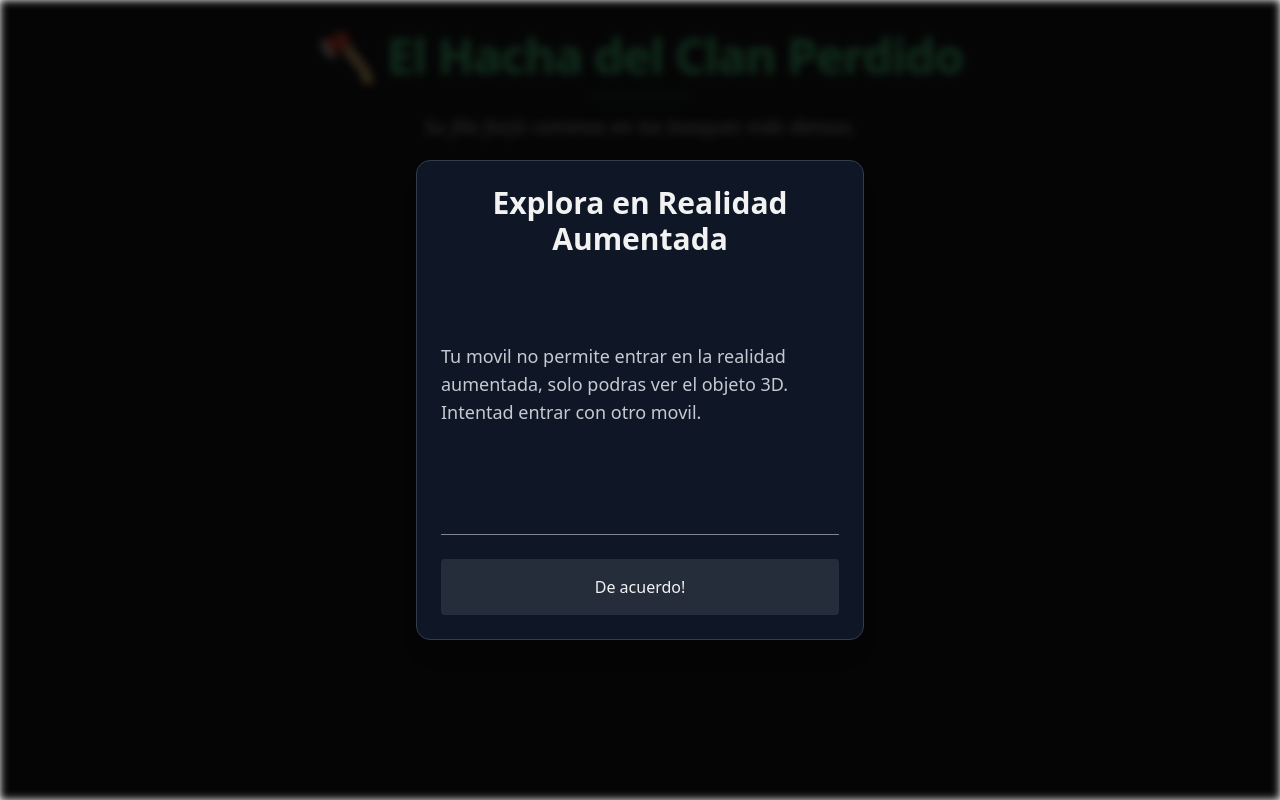
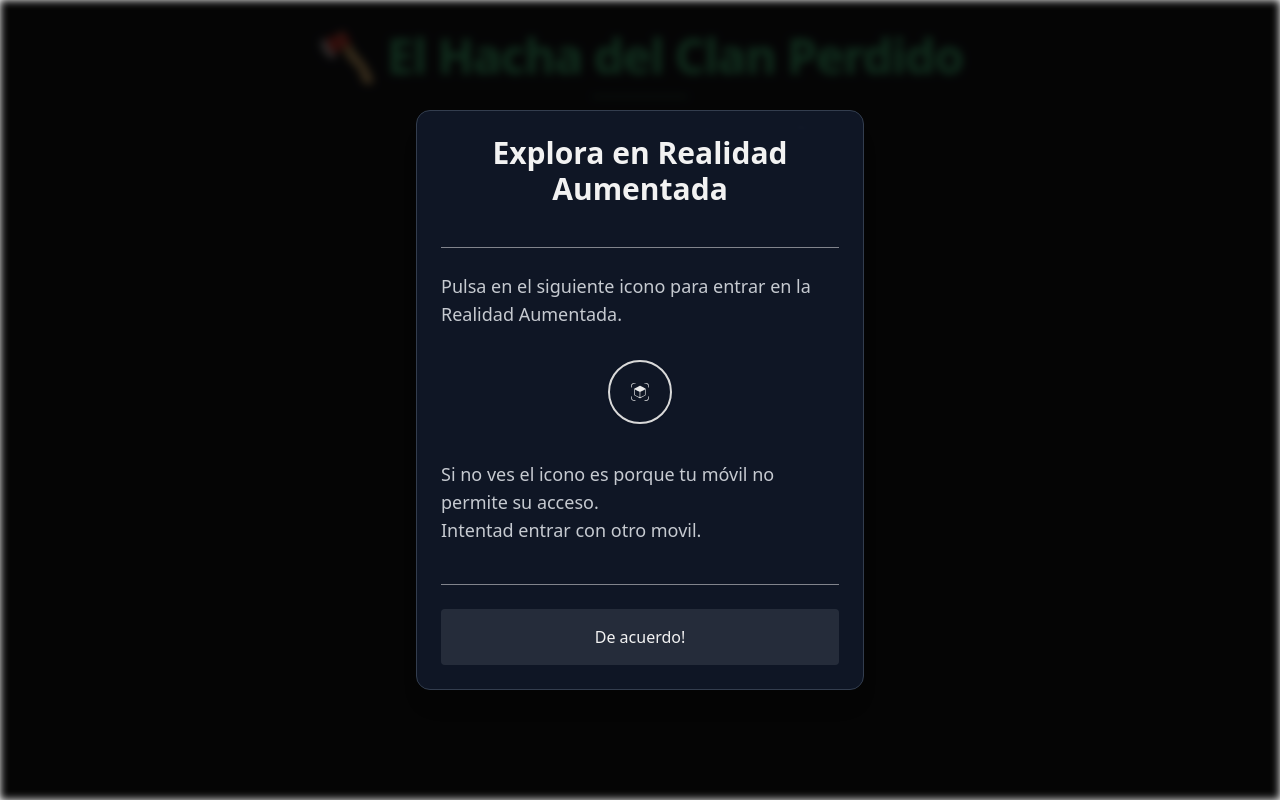
Before and after one commit to cpl121/50th-anniversary-apicula-scout, a Next.js app: page /objects/axe in a window 1280 px wide. Built offline with nearby package versions, Linux system fonts and the light colour scheme; a web font is replaced by a local one.

Commit message:
fix: header and clean debris

```diff
--- a/src/pages/_app.tsx
+++ b/src/pages/_app.tsx
@@ -3,6 +3,7 @@ import type { AppProps } from 'next/app';
 import type { Metadata } from 'next';
 import { Inter, Playfair_Display } from 'next/font/google';
 import Head from 'next/head';
+import Script from 'next/script';
 
 const inter = Inter({ subsets: ['latin'], variable: '--font-inter' });
 const playfair = Playfair_Display({ subsets: ['latin'], variable: '--font-playfair' });
@@ -18,6 +19,13 @@ export default function App({ Component, pageProps }: AppProps) {
       <Head>
         <html lang="es" />
       </Head>
+      <Script
+        async
+        strategy='afterInteractive'
+        type='module'
+        // 'https://unpkg.com/@google/model-viewer/dist/model-viewer.min.js'
+        src='https://unpkg.com/@google/model-viewer@^2.1.1/dist/model-viewer.min.js'
+      />
       <div className={`${inter.variable} ${playfair.variable} font-sans scroll-smooth`}>
         <Component {...pageProps} />
       </div>
--- a/src/pages/objects/[slug].tsx
+++ b/src/pages/objects/[slug].tsx
@@ -91,21 +91,19 @@ const Button = ({ text, onClickButton }: ButtonProps) => {
 
 const Popup = ({
   setShowPopup,
-  supportsAR,
 }: {
   setShowPopup: (value: boolean) => void;
-  supportsAR: boolean;
 }) => {
   return (
     <div className="fixed inset-0 z-50 flex items-center justify-center pointer-events-none h-full">
-      <div className="w-full h-[60%] max-w-md mx-4 p-6 rounded-xl bg-gray-900 border border-gray-700 text-white space-y-4 shadow-xl opacity-95 pointer-events-auto flex  flex-col items-center justify-between">
+      <div className="w-full h-fit max-w-md mx-4 p-6 rounded-xl bg-gray-900 border border-gray-700 text-white space-y-4 shadow-xl opacity-95 pointer-events-auto flex  flex-col items-center justify-between">
         <h1 className="text-2xl md:text-3xl font-semibold text-center">
           Explora en Realidad Aumentada
         </h1>
-        {supportsAR ? (
+        <div className="h-px w-full bg-white/50 my-6" />
           <div className="flex flex-col space-y-8 justify-center items-center">
             <p className="text-lg text-gray-300">
-              Pulsa en el siguiente icono para entrar en modo de Realidad Aumentada (RA).
+              Pulsa en el siguiente icono para entrar en la Realidad Aumentada.
             </p>
             <div className="mb-3 flex h-16 w-16 items-center justify-center rounded-full border-2 shadow-sm">
               <Image
@@ -115,14 +113,13 @@ const Popup = ({
                 height={20}
               />
             </div>
-          </div>
-        ) : (
-          <div className="flex flex-col space-y-8 justify-center items-center">
+            <br />
             <p className="text-lg text-gray-300">
-              Tu movil no permite entrar en la realidad aumentada, solo podras ver el objeto 3D. Intentad entrar con otro movil.
+              Si no ves el icono es porque tu móvil no permite su acceso.
+              <br />
+              Intentad entrar con otro movil.
             </p>
           </div>
-        )}
         <div className="w-full">
           <div className="h-px w-full bg-white/50 my-6" />
           <div className="w-full">
@@ -137,47 +134,20 @@ const Popup = ({
 const ObjectPage: NextPage = () => {
   const router = useRouter();
   const { slug } = router.query;
-  const [supportsAR, setSupportsAR] = useState(false);
   const [showPopup, setShowPopup] = useState(true);
 
   const parsedSlug = Array.isArray(slug) ? slug[0] : slug;
   const object = parsedSlug ? objects[parsedSlug] : undefined;
 
-  useEffect(() => {
-    // eslint-disable-next-line @typescript-eslint/no-explicit-any
-    if (typeof window !== 'undefined' && (navigator as any)?.isSessionSupported) {
-        // eslint-disable-next-line @typescript-eslint/no-explicit-any
-        (navigator as any)
-        .isSessionSupported('immersive-ar')
-        .then((supported: boolean) => {
-          setSupportsAR(supported);
-        })
-        .catch(() => {
-          setSupportsAR(false);
-        });
-    } else {
-      setSupportsAR(false);
-    }
-  }, []);
-
-  useEffect(() => {
-    if (!supportsAR && typeof window !== 'undefined' && !customElements.get('model-viewer')) {
-      const script = document.createElement('script');
-      script.type = 'module';
-      script.src = 'https://unpkg.com/@google/model-viewer/dist/model-viewer.min.js';
-      document.head.appendChild(script);
-    }
-  }, [supportsAR]);
-
   if (!object) return <p>No existe el objeto</p>;
 
   return (
     <>
-      {showPopup && <Popup setShowPopup={setShowPopup} supportsAR={supportsAR} />}
+      {showPopup && <Popup setShowPopup={setShowPopup} />}
       <div
         className={`flex flex-col items-center h-screen w-screen overflow-hidden bg-zinc-900 text-center ${showPopup ? 'blur-xs brightness-20' : ''}`}
       >
-        <div className="flex flex-col items-center justify-center mt-8 space-y-4 mx-4 overflow-hidden">
+        <div className="flex flex-col items-center justify-center pt-8 space-y-4 mx-6 overflow-hidden">
           <h1 className="text-4xl md:text-5xl font-bold text-[#54E794FF] tracking-tight">
             {object.title}
           </h1>
```
